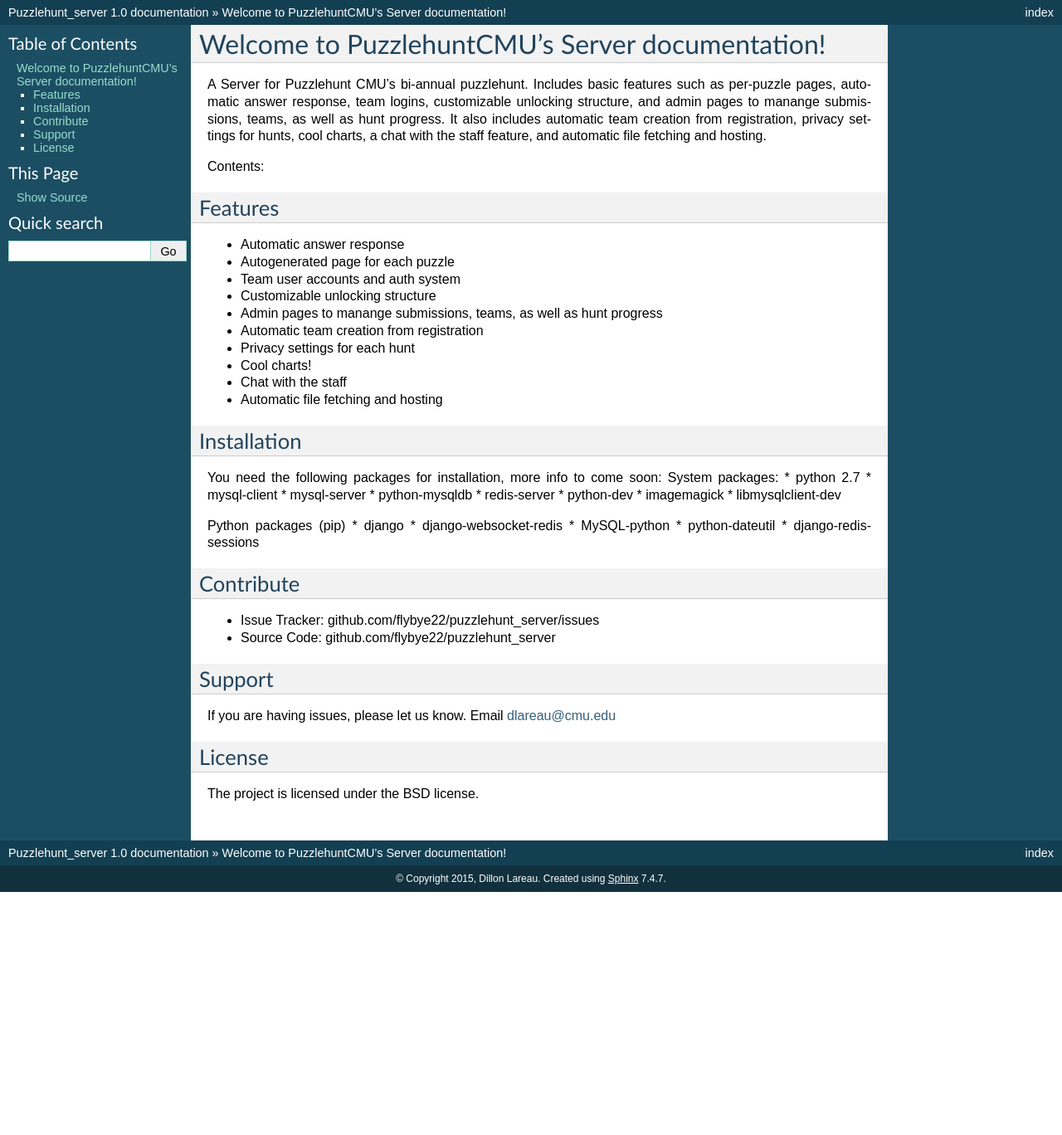
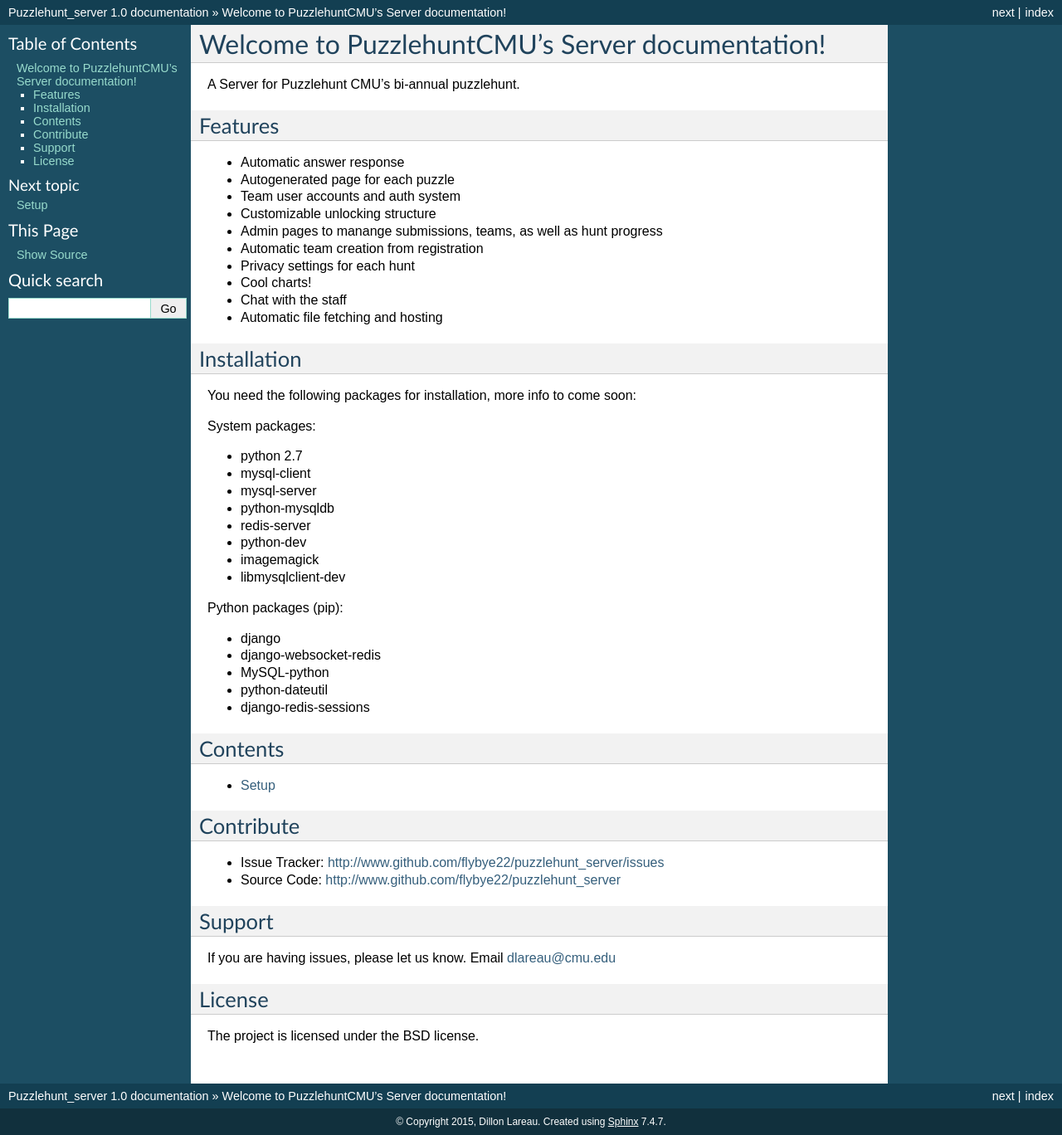
Before and after one commit to dlareau/puzzlehunt_server, a Sphinx documentation site: the page built from docs/index.rst, in a window 1280 px wide. Shown: the whole page at 83% size. Built offline with Sphinx 7.4.7, drawn with Linux system fonts in a browser that asks for light colours; before the commit the page ends 1075 px from its top, so only the background shows below that; part of the change alters nothing that is shown.

Commit message:
Making progress on the docs

```diff
--- a/docs/index.rst
+++ b/docs/index.rst
@@ -4,15 +4,9 @@
    contain the root `toctree` directive.
 
 Welcome to PuzzlehuntCMU's Server documentation!
-=============================================
+==================================================
 
-A Server for Puzzlehunt CMU's bi-annual puzzlehunt. Includes basic features such as per-puzzle pages, automatic answer response, team logins, customizable unlocking structure, and admin pages to manange submissions, teams, as well as hunt progress. It also includes automatic team creation from registration, privacy settings for hunts, cool charts, a chat with the staff feature, and automatic file fetching and hosting.
-
-Contents:
-
-.. toctree::
-   :maxdepth: 2
-
+A Server for Puzzlehunt CMU's bi-annual puzzlehunt.
 
 Features
 --------
@@ -32,28 +26,39 @@ Installation
 ------------
 
 You need the following packages for installation, more info to come soon:
+
 System packages:
-* python 2.7
-* mysql-client
-* mysql-server
-* python-mysqldb
-* redis-server
-* python-dev
-* imagemagick
-* libmysqlclient-dev
 
-Python packages (pip)
-* django
-* django-websocket-redis
-* MySQL-python
-* python-dateutil
-* django-redis-sessions
+- python 2.7
+- mysql-client
+- mysql-server
+- python-mysqldb
+- redis-server
+- python-dev
+- imagemagick
+- libmysqlclient-dev
+
+Python packages (pip):
+
+- django
+- django-websocket-redis
+- MySQL-python
+- python-dateutil
+- django-redis-sessions
+
+Contents
+--------
+
+.. toctree::
+   :maxdepth: 2
+
+   setup
 
 Contribute
 ----------
 
-- Issue Tracker: github.com/flybye22/puzzlehunt_server/issues
-- Source Code: github.com/flybye22/puzzlehunt_server
+- Issue Tracker: http://www.github.com/flybye22/puzzlehunt_server/issues
+- Source Code: http://www.github.com/flybye22/puzzlehunt_server
 
 Support
 -------
--- /dev/null
+++ b/docs/setup.rst
@@ -0,0 +1,4 @@
+Setup
+*********
+
+This is a test
```
